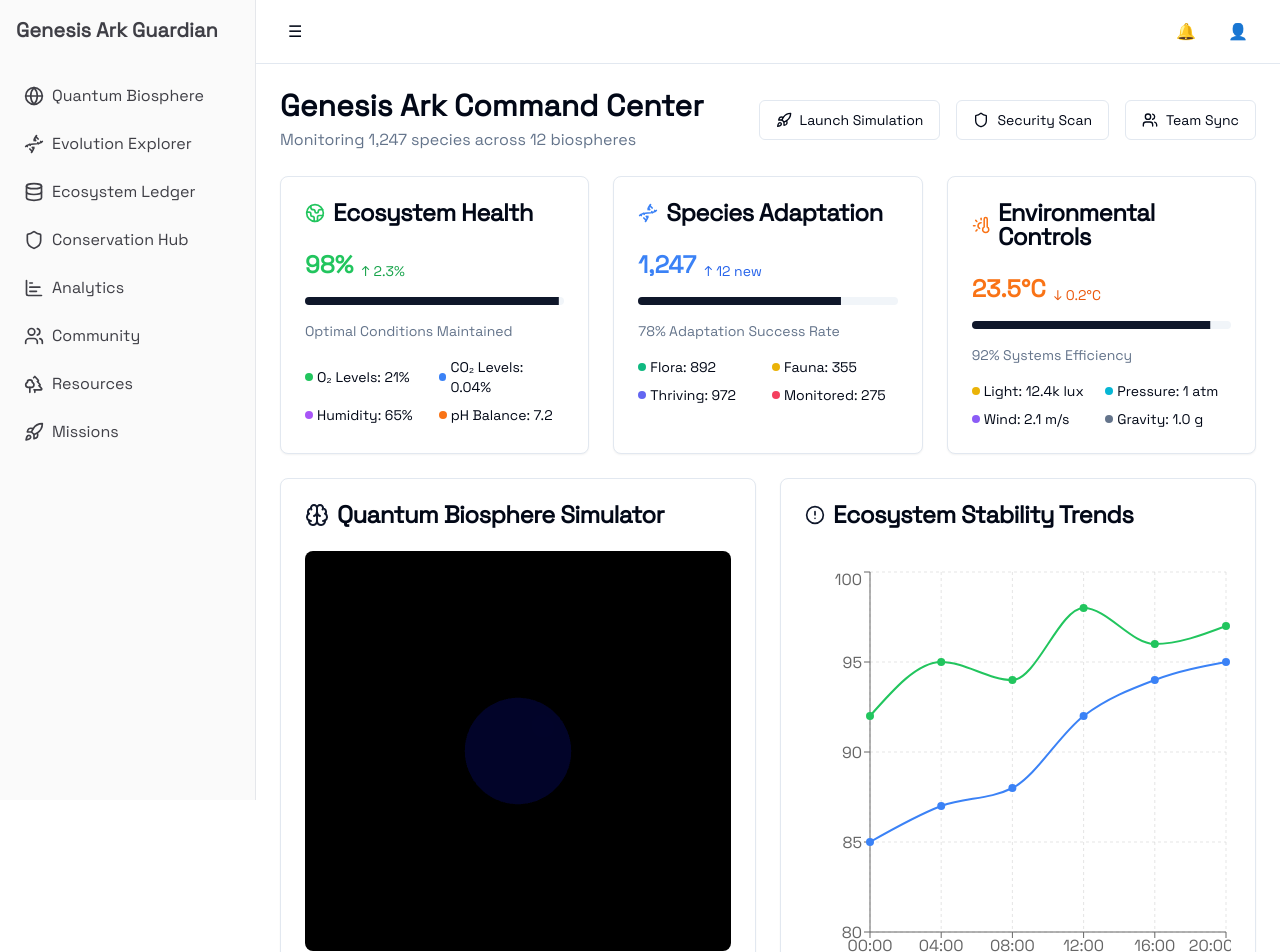
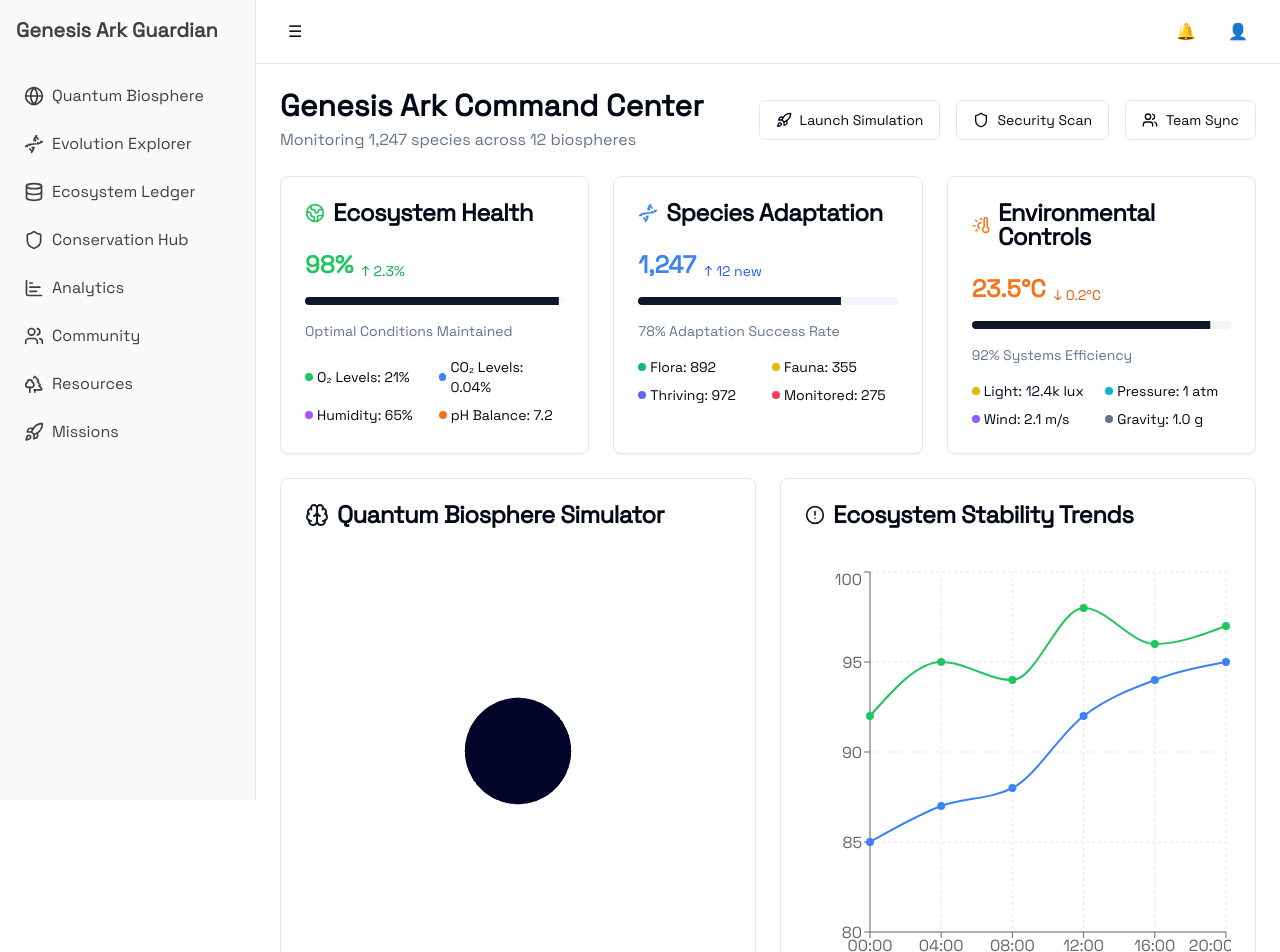
Before and after one commit to ObiwanKenobee/quantum-eco-haven, a React (Vite) app: page /dashboard in a window 1280 px wide. Shown: the top 952 px of the page. Built offline with nearby package versions, Linux system fonts and the light colour scheme.

Commit message:
Fix runtime TypeError issue
Resolved a runtime TypeError related to undefined object evaluation in the code. This change aims to ensure proper handling of object properties to prevent the error from occurring during execution.
[skip gpt_engineer]

```diff
--- a/src/components/quantum-biosphere/BiosphereSimulator.tsx
+++ b/src/components/quantum-biosphere/BiosphereSimulator.tsx
@@ -5,7 +5,7 @@ import { ErrorBoundary } from "react-error-boundary";
 
 const Planet = () => {
   return (
-    <mesh position={[0, 0, 0]}>
+    <mesh>
       <sphereGeometry args={[1, 32, 32]} />
       <meshStandardMaterial
         color="#4444aa"
@@ -50,10 +50,7 @@ const BiosphereSimulator = () => {
   return (
     <div className="w-full h-[400px] rounded-lg overflow-hidden">
       <ErrorBoundary FallbackComponent={ErrorFallback}>
-        <Canvas
-          camera={{ position: [0, 0, 5], fov: 75 }}
-          style={{ background: '#000' }}
-        >
+        <Canvas>
           <Suspense fallback={<LoadingFallback />}>
             <Scene />
           </Suspense>
```
